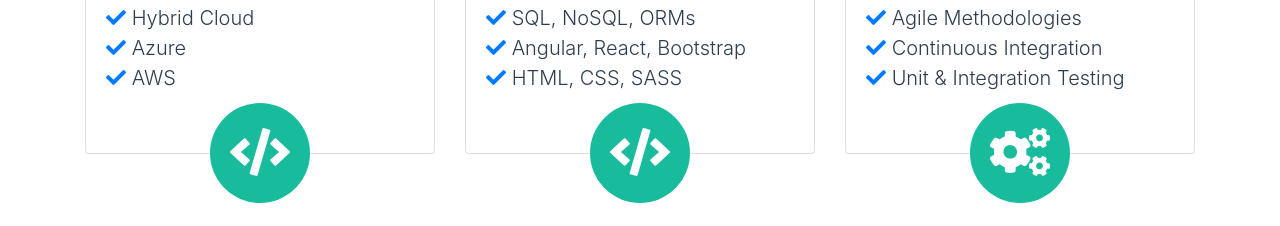
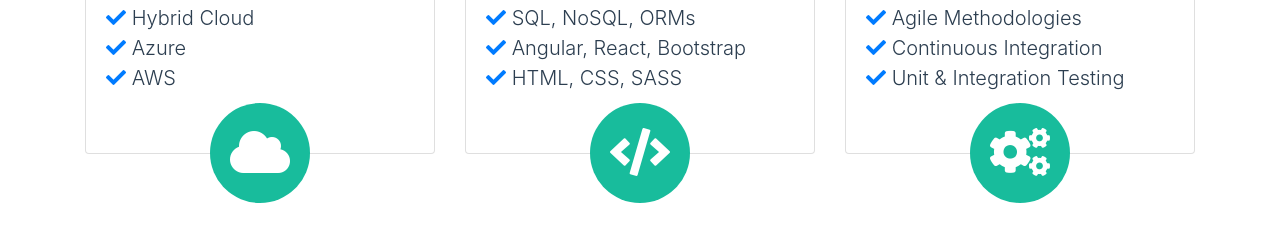
Before and after one commit to ivan-zdravkov/personal-website, a website with bundled scripts: page index.html in a window 1280 px wide. Shown: the part 1339-1565 px from the top of the page. Built offline with nearby package versions, Linux system fonts and the light colour scheme.

Commit message:
Icon update

```diff
--- a/index.html
+++ b/index.html
@@ -138,7 +138,7 @@
                 </ul>
               </div>
               <div class="position-absolute skill-footer">
-                <i class="fas fa-code fa-3x text-white"></i>
+                <i class="fas fa-cloud fa-3x text-white"></i>
               </div>
             </div>
           </div>
```
